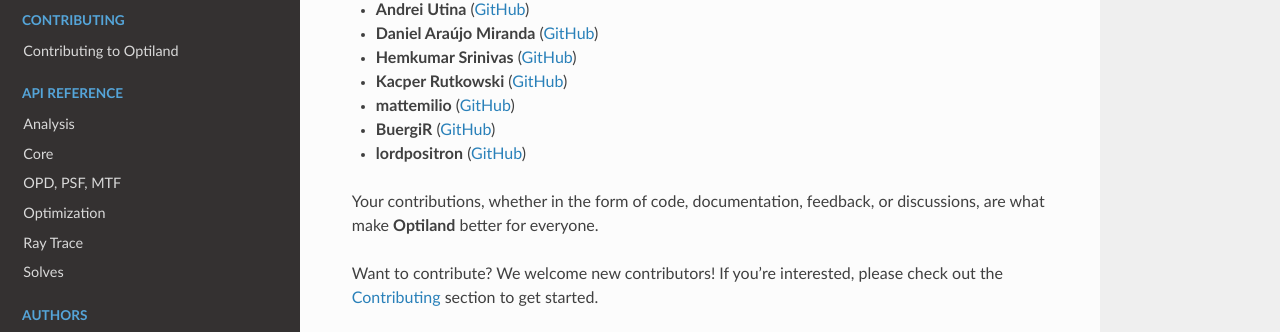
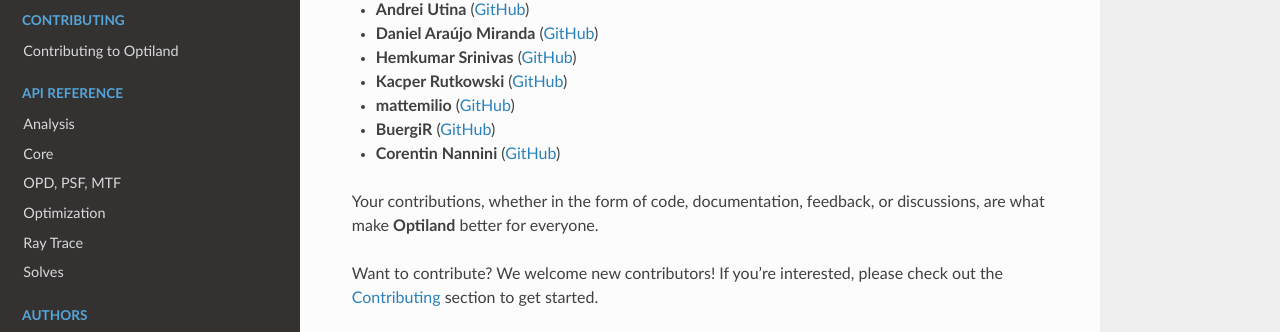
Before and after one commit to HarrisonKramer/optiland, a Sphinx documentation site: the page built from docs/authors.rst, in a window 1280 px wide and 1029 px high. Shown: the part 530-862 px from the top of the window. Built offline with Sphinx 7.4.7 and the Read the Docs theme 3.1.0, drawn with Linux system fonts in a browser that asks for light colours; pages that are not in the unit, such as notebooks, are missing from menus.

Commit message:
docs: update contributor name for lordpositron to Corentin Nannini

```diff
--- a/docs/authors.rst
+++ b/docs/authors.rst
@@ -24,7 +24,7 @@
 - **Kacper Rutkowski** (`GitHub <https://github.com/kkrutkowski>`_)
 - **mattemilio** (`GitHub <https://github.com/mattemilio>`_)
 - **BuergiR** (`GitHub <https://github.com/BuergiR>`_)
-- **lordpositron** (`GitHub <https://github.com/lordpositron>`_)
+- **Corentin Nannini** (`GitHub <https://github.com/lordpositron>`_)
 
 
 Your contributions, whether in the form of code, documentation, feedback, or discussions, are what make **Optiland** better for everyone.
```
